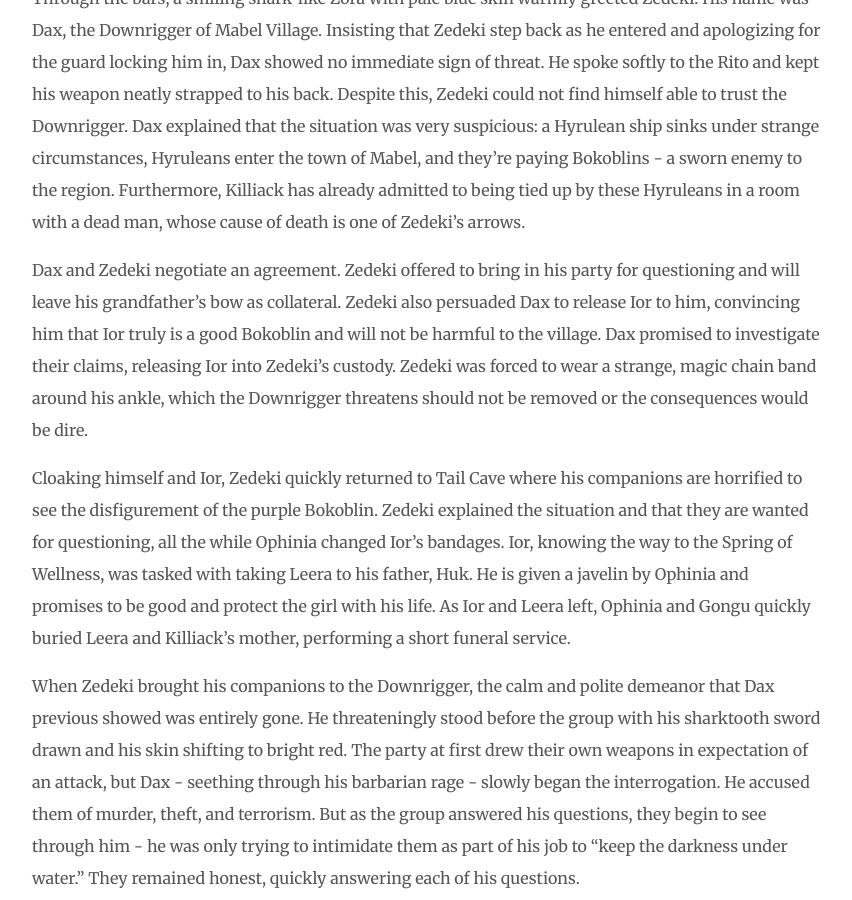
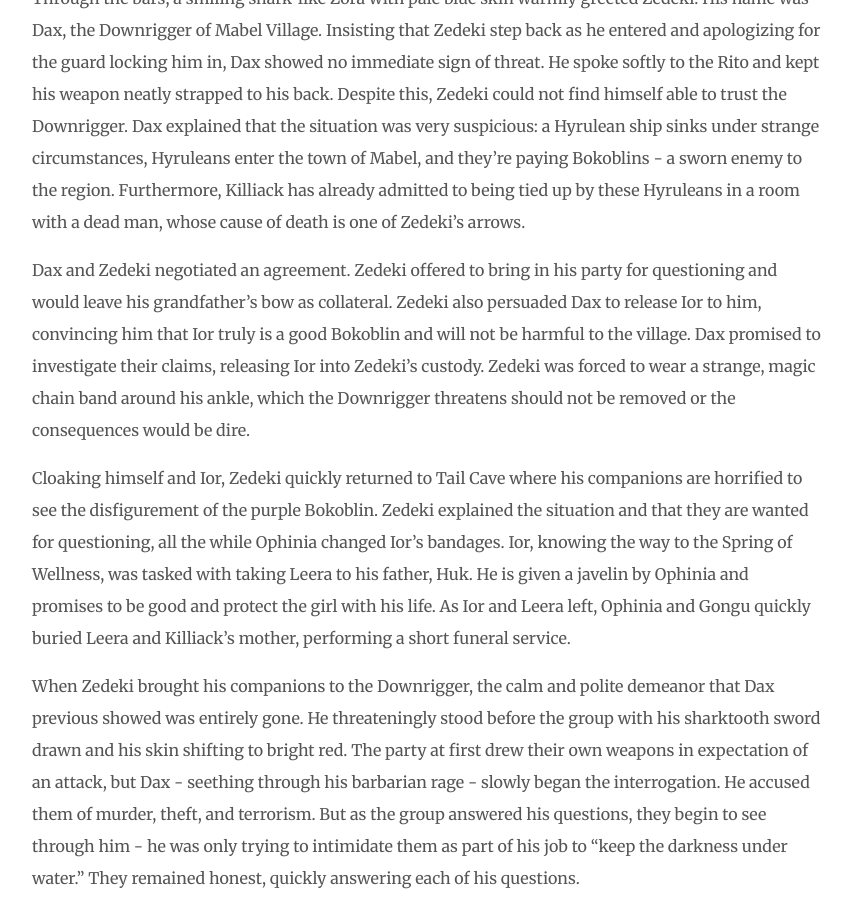
Before and after one commit to clblamires/ninesjournal, a Jekyll site: the page built from _posts/2019-08-26-the-downrigger.md, in a window 1280 px wide and 900 px high, scrolled down 987 px. Shown: the whole window, without its empty margins (213-1065 px from the left). Built offline with Jekyll 4.4.1, drawn with Linux system fonts in a browser that asks for light colours; nearby versions of some CDN libraries.

Commit message:
Update Episodes “2019-08-26-the-downrigger”

```diff
--- a/_posts/2019-08-26-the-downrigger.md
+++ b/_posts/2019-08-26-the-downrigger.md
@@ -15,7 +15,7 @@ Perturbed, Zedeki looked around in the jail house. The jail was strangely clean
 
 Before Zedeki could get any further information out of the three, there was a knock at the door. Through the bars, a smiling shark-like Zora with pale blue skin warmly greeted Zedeki. His name was Dax, the Downrigger of Mabel Village. Insisting that Zedeki step back as he entered and apologizing for the guard locking him in, Dax showed no immediate sign of threat. He spoke softly to the Rito and kept his weapon neatly strapped to his back. Despite this, Zedeki could not find himself able to trust the Downrigger. Dax explained that the situation was very suspicious: a Hyrulean ship sinks under strange circumstances, Hyruleans enter the town of Mabel, and they’re paying Bokoblins - a sworn enemy to the region. Furthermore, Killiack has already admitted to being tied up by these Hyruleans in a room with a dead man, whose cause of death is one of Zedeki's arrows.
 
-Dax and Zedeki negotiate an agreement. Zedeki offered to bring in his party for questioning and will leave his grandfather’s bow as collateral. Zedeki also persuaded Dax to release Ior to him, convincing him that Ior truly is a good Bokoblin and will not be harmful to the village. Dax promised to investigate their claims, releasing Ior into Zedeki’s custody. Zedeki was forced to wear a strange, magic chain band around his ankle, which the Downrigger threatens should not be removed or the consequences would be dire.
+Dax and Zedeki negotiated an agreement. Zedeki offered to bring in his party for questioning and would leave his grandfather’s bow as collateral. Zedeki also persuaded Dax to release Ior to him, convincing him that Ior truly is a good Bokoblin and will not be harmful to the village. Dax promised to investigate their claims, releasing Ior into Zedeki’s custody. Zedeki was forced to wear a strange, magic chain band around his ankle, which the Downrigger threatens should not be removed or the consequences would be dire.
 
 Cloaking himself and Ior, Zedeki quickly returned to Tail Cave where his companions are horrified to see the disfigurement of the purple Bokoblin. Zedeki explained the situation and that they are wanted for questioning, all the while Ophinia changed Ior's bandages. Ior, knowing the way to the Spring of Wellness, was tasked with taking Leera to his father, Huk. He is given a javelin by Ophinia and promises to be good and protect the girl with his life. As Ior and Leera left, Ophinia and Gongu quickly buried Leera and Killiack’s mother, performing a short funeral service.
 
```
